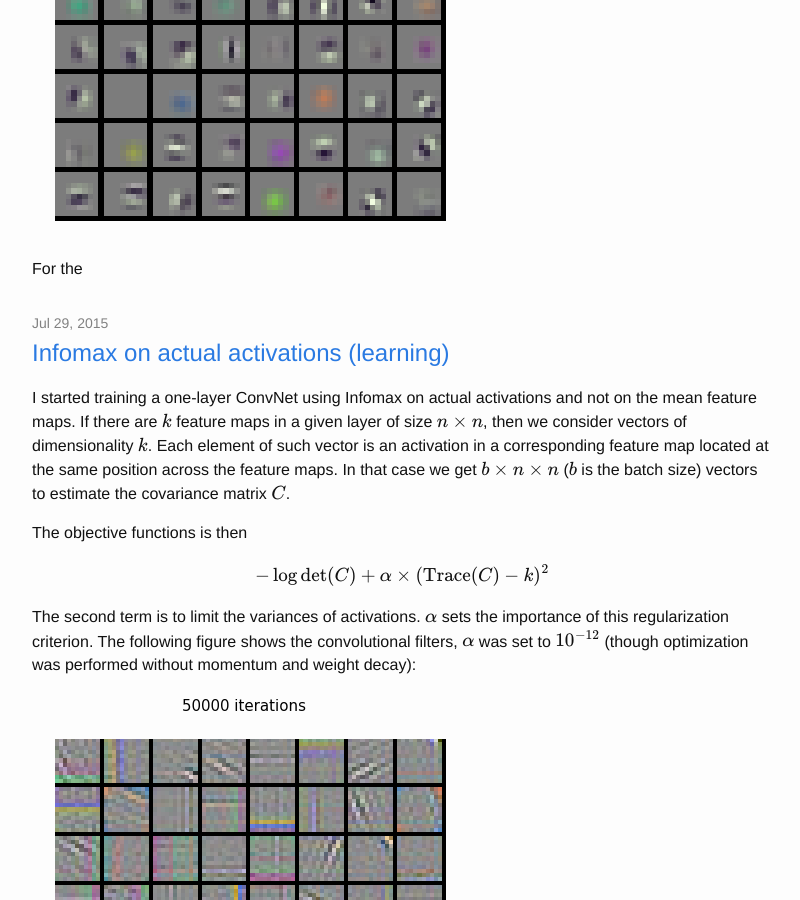
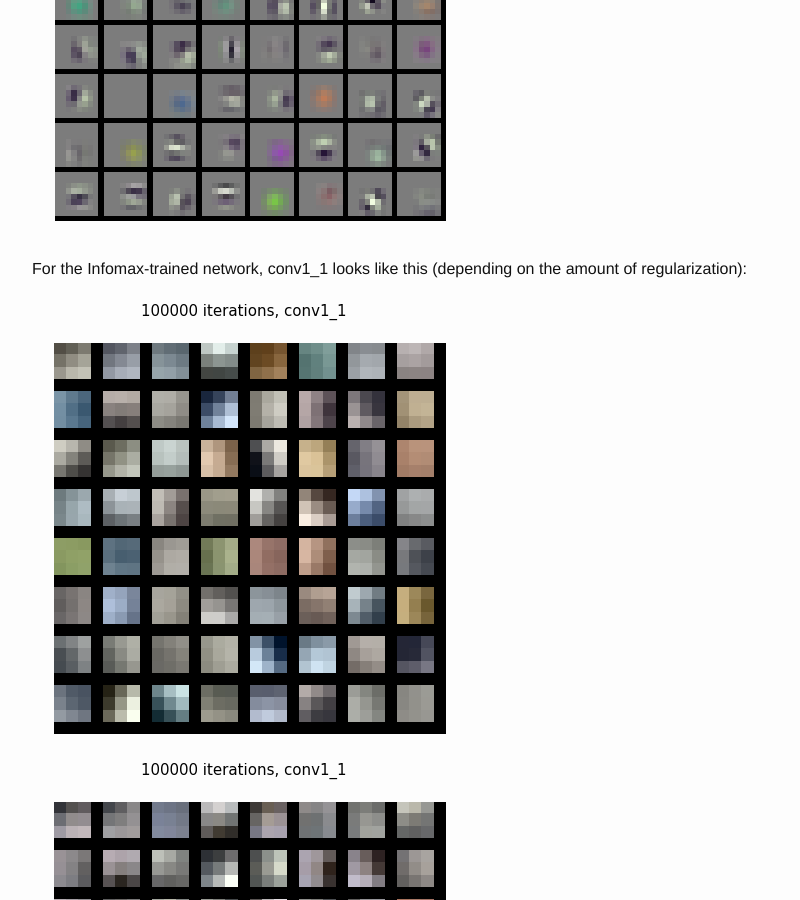
Before and after one commit to ivust/blog, a Jekyll site: the page built from index.html, in a window 1280 px wide and 900 px high, scrolled down 1586 px. Shown: the whole window, without its empty margins (238-1038 px from the left). Built offline with Jekyll 4.4.1, drawn with Linux system fonts in a browser that asks for light colours; formulas are drawn with MathJax 3; the list of posts is cut into pages by our own code.

Commit message:
update vgg3 post

```diff
--- a/_posts/2015-08-20-infomax-hidden-layer.md
+++ b/_posts/2015-08-20-infomax-hidden-layer.md
@@ -13,4 +13,7 @@ For a fully trained VGG-network, conv1_1, conv1_2 and pool1 look like this:
 ![]({{ site.url }}{{ site.baseurl }}/images/vgg3/actual2.png)
 ![]({{ site.url }}{{ site.baseurl }}/images/vgg3/actual3.png)
 
-For the
+For the Infomax-trained network, conv1_1 looks like this (depending on the amount of regularization):
+
+![]({{ site.url }}{{ site.baseurl }}/images/vgg3/c1-1.png)
+![]({{ site.url }}{{ site.baseurl }}/images/vgg3/c1-2.png)
```
